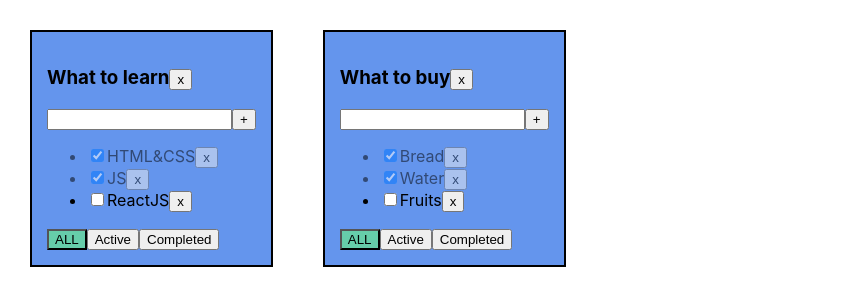
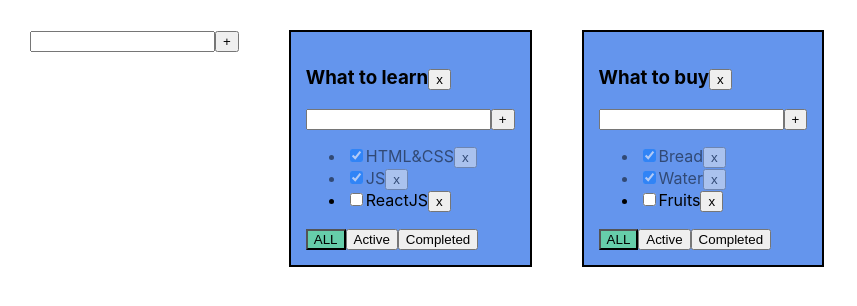
Before and after one commit to Sergey-Bukreev/TodoList, a React (Create React App) app: page / in a window 1280 px wide. Shown: the top 306 px of the page, without its empty margins (0-857 px from the left). Built offline with nearby package versions, Linux system fonts and the light colour scheme.

Commit message:
create new component addItemForm and separate todolist and addItemForm. Create function for add new Todolist and types for tasksState

```diff
--- a/src/App.tsx
+++ b/src/App.tsx
@@ -1,7 +1,8 @@
 import React, {useState} from 'react';
 import './App.css';
 import {v1} from "uuid";
-import {TodoList} from "./todoList/TodoList";
+import {TaskType, TodoList} from "./todoList/TodoList";
+import {AddItemForm} from "./todoList/AddItemForm";
 
 type TodoListType = {
     id:string
@@ -9,6 +10,9 @@ type TodoListType = {
     filter:FilterValuesType
 }
 export type FilterValuesType = "all" | "active" | "completed";
+type TasksStateType = {
+    [key:string]:Array<TaskType>
+}
 const App = () => {
 
     let todoId:string = v1()
@@ -17,7 +21,7 @@ const App = () => {
         {id: todoId, title: "What to learn", filter: "all"},
         {id: todoId2, title: "What to buy", filter: "all"}
     ])
-    const [tasksObj, setTasks] = useState({
+    const [tasksObj, setTasks] = useState<TasksStateType>({
             [todoId]: [
                 { id: v1(), title: "HTML&CSS", isDone: true },
                 { id: v1(), title: "JS", isDone: true },
@@ -62,9 +66,15 @@ const App = () => {
             setTasks({...tasksObj});
         }
     };
+    const addTodolist = (title:string) => {
+        let todoList: TodoListType = {id:v1(), title:title, filter:"all"}
+        setTodoLists([todoList, ...todoLists])
+        setTasks({...tasksObj,[todoList.id]:[]})
+    }
 
     return (
         <div className="App">
+            <AddItemForm addItem={addTodolist} />
             {
                 todoLists.map((todoList)=>{
                     let tasksForTodolist = tasksObj[todoList.id];
--- /dev/null
+++ b/src/todoList/AddItemForm.tsx
@@ -0,0 +1,34 @@
+import React, {ChangeEvent, useState} from 'react';
+import {Button} from "../components/Button";
+
+type AddItemFormPropsType = {
+    addItem:(title: string, ) => void
+
+}
+export const AddItemForm = (props:AddItemFormPropsType) => {
+
+    const [newTaskTitle, setNewTaskTitle] = useState('');
+    const [error, setError] = useState<string | null>(null);
+    const onNewTitleChangeHandler = (e: ChangeEvent<HTMLInputElement>) => {setNewTaskTitle(e.currentTarget.value)};
+    const onKeyPressHandler =(e:React.KeyboardEvent<HTMLInputElement>)=> {
+        setError(null)
+        if(e.key === "Enter"){handleAddTask()}
+    }
+    const handleAddTask = () => {
+
+        if (newTaskTitle.trim() !== "") {
+            props.addItem(newTaskTitle.trim(), );
+            setNewTaskTitle('');
+        } else {
+            setError("Title is required")
+        }
+    };
+
+    return (
+        <div>
+            <input value={newTaskTitle} onChange={onNewTitleChangeHandler} onKeyDown={onKeyPressHandler} className={error ? "error" : ""} />
+            <Button name="+" callBack={handleAddTask} />
+            {error && <div className={"error-message"}>{error}</div>}
+        </div>
+    );
+};
--- a/src/todoList/TodoList.tsx
+++ b/src/todoList/TodoList.tsx
@@ -1,6 +1,7 @@
-import React, {ChangeEvent,  useState} from 'react';
+import React, {ChangeEvent} from 'react';
 import {FilterValuesType} from "../App";
 import {Button} from "../components/Button";
+import {AddItemForm} from "./AddItemForm";
 
 
 type TodoListPropsType = {
@@ -15,44 +16,27 @@ type TodoListPropsType = {
     filter:FilterValuesType
 
 }
-type TaskType = {
+export type TaskType = {
     id: string
     title: string
     isDone: boolean
 }
 
 export const TodoList: React.FC<TodoListPropsType> = (props) => {
-    const [newTaskTitle, setNewTaskTitle] = useState('');
-    const [error, setError] = useState<string | null>(null);
-
-    const handleAddTask = () => {
-
-        if (newTaskTitle.trim() !== "") {
-            props.addTask(newTaskTitle.trim(), props.id);
-            setNewTaskTitle('');
-        } else {
-            setError("Title is required")
-        }
-    };
 
     const removeTodoList = ()=> {props.removeTodoList(props.id)}
-    const onNewTitleChangeHandler = (e: ChangeEvent<HTMLInputElement>) => {setNewTaskTitle(e.currentTarget.value)};
-    const onKeyPressHandler =(e:React.KeyboardEvent<HTMLInputElement>)=> {
-        setError(null)
-        if(e.key === "Enter"){handleAddTask()}
-    }
     const onAllClick = () => {props.changeFilter('all',props.id )};
     const onActiveClick = () => {props.changeFilter('active', props.id)};
     const onCompletedClick = () => {props.changeFilter('completed', props.id)};
+    const addTask = (title:string) => {
+        props.addTask(title, props.id )
+    }
 
 
     return (
         <div className="todoList">
             <h3>{props.title}<Button name={"x"} callBack={()=>removeTodoList()} /></h3>
-            <div>
-                <input value={newTaskTitle} onChange={onNewTitleChangeHandler} onKeyDown={onKeyPressHandler} className={error ? "error" : ""} />
-                <Button name="+" callBack={handleAddTask} />
-                {error && <div className={"error-message"}>{error}</div>}
+            <AddItemForm addItem={addTask} />
                 <ul>
                     {
                         props.tasks.map((task) => {
@@ -69,12 +53,11 @@ export const TodoList: React.FC<TodoListPropsType> = (props) => {
                         })
                     }
                 </ul>
-                <div>
+
                     <Button name="ALL" callBack={onAllClick} className={props.filter === "all" ? "active-filter" : ""}  />
                     <Button name="Active" callBack={onActiveClick} className={props.filter === "active" ? "active-filter" : ""}/>
                     <Button name="Completed" callBack={onCompletedClick} className={props.filter === "completed" ? "active-filter" : ""}/>
                 </div>
-            </div>
-        </div>
+
     );
 };
```
